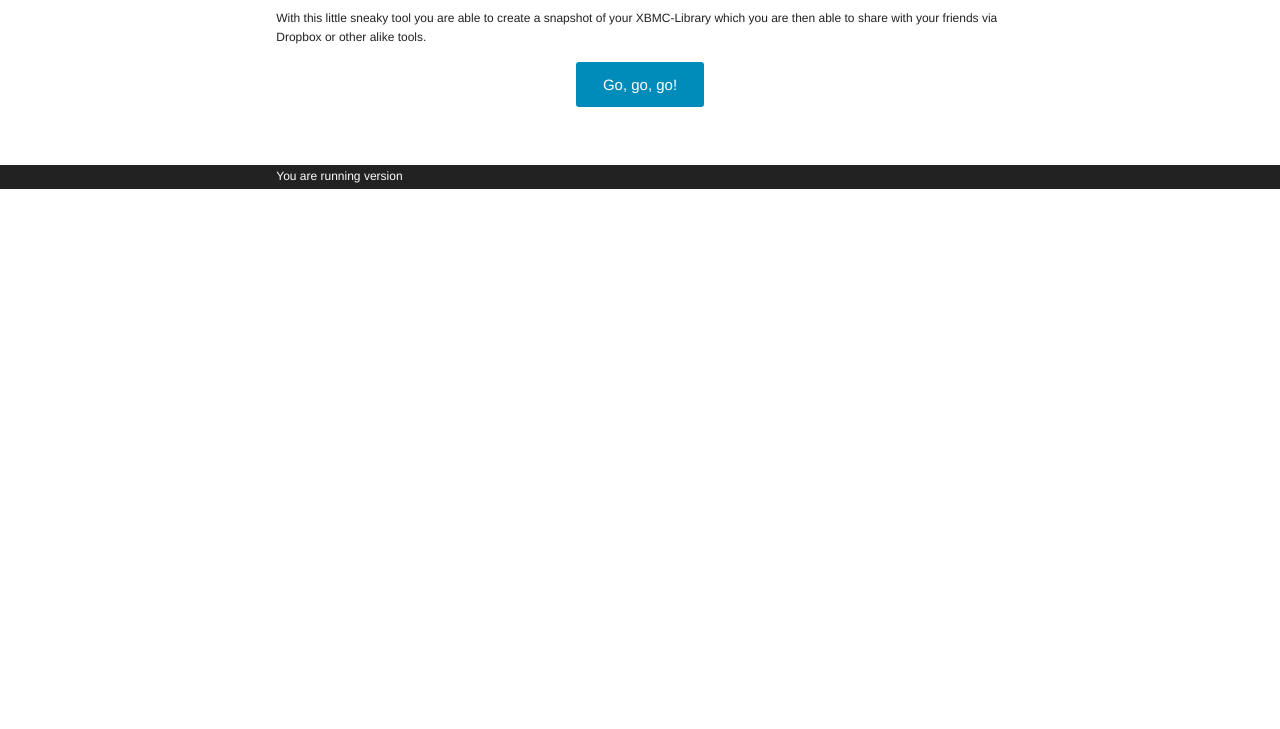
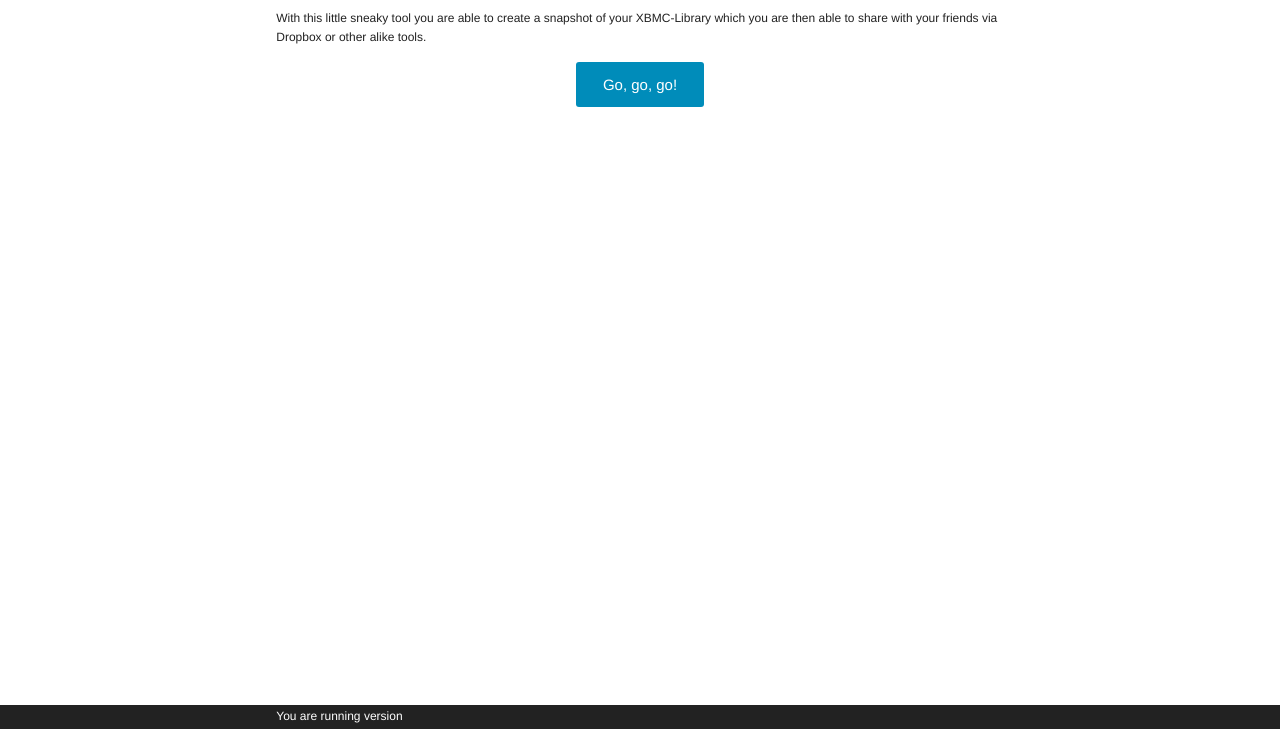
Before and after one commit to Suven/XBMCMovieList, a website: page src/index.html in a window 1280 px wide. Shown: the part 71-800 px from the top of the page. Drawn offline with nearby package versions, Linux system fonts and the light colour scheme; files that its build step writes are made by us from their sources.

Commit message:
minor style-fix (fixed footer)

```diff
--- a/src/css/style.less
+++ b/src/css/style.less
@@ -24,7 +24,7 @@ header {
 }
 
 footer {
-	position: absolute;
+	position: fixed;
 	bottom: 0;
 
 	p {
--- a/src/package.json
+++ b/src/package.json
@@ -1,7 +1,7 @@
 {
   "name": "MovieList",
   "main": "index.html",
-  "version": "0.5.0",
+  "version": "0.5.1",
   "no-edit-menu": true,
   "window": {
     "icon": "img/icon.png",
```
